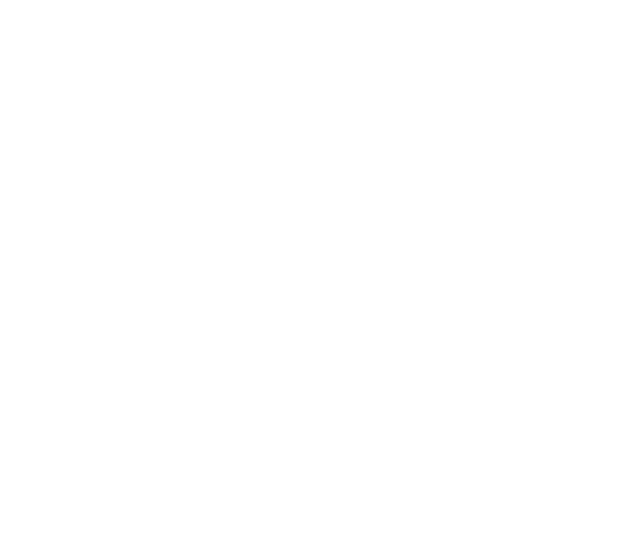
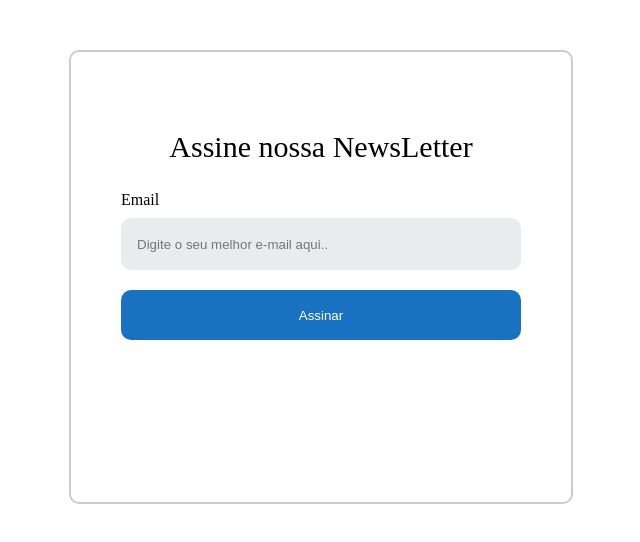
Before and after one commit to zaic33/Pseudo-classes, a plain HTML site: page index.html in a window 1280 px wide. Shown: the whole page, without its empty margins (319-959 px from the left). Drawn offline with Linux system fonts and the light colour scheme.

Commit message:
finallizado

```diff
--- a/index.html
+++ b/index.html
@@ -3,9 +3,19 @@
     <head>
         <meta charset="UTF-8">
         <meta name="viewport" content="width=device-width, initial-scale=1.0">
-    <title>Document</title>
+        <link rel="stylesheet" href="./reset.css">
+        <link rel="stylesheet" href="./stylepseudoclasse.css">
+        <title>Pseudo-Classes</title>
     </head>
     <body>
-
+        <section class="card">
+            <h2 class="card-title">Assine nossa NewsLetter</h2>
+            <form class="card-form">
+                <label for="email">Email</label>
+                <input type="email" name="email id=email" class="input-email"
+                placeholder="Digite o seu melhor e-mail aqui.."/>
+                <input class="btn-sign" type="button" value="Assinar"/>
+            </form>
+        </section>
     </body>
 </html>
--- a/reset.css
+++ b/reset.css
@@ -0,0 +1,43 @@
+html, body, div, span, applet, object, iframe,
+h1, h2, h3, h4, h5, h6, p, blockquote, pre,
+a, abbr, acronym, address, big, cite, code,
+del, dfn, em, img, ins, kbd, q, s, samp,
+small, strike, strong, sub, sup, tt, var,
+b, u, i, center,
+dl, dt, dd, ol, ul, li,
+fieldset, form, label, legend,
+table, caption, tbody, tfoot, thead, tr, th, td,
+article, aside, canvas, details, embed,
+figure, figcaption, footer, header, hgroup,
+menu, nav, output, ruby, section, summary,
+time, mark, audio, video {
+	margin: 0;
+	padding: 0;
+	border: 0;
+	font-size: 100%;
+	font: inherit;
+	vertical-align: baseline;
+}
+/* HTML5 display-role reset for older browsers */
+article, aside, details, figcaption, figure,
+footer, header, hgroup, menu, nav, section {
+	display: block;
+}
+body {
+	line-height: 1;
+}
+ol, ul {
+	list-style: none;
+}
+blockquote, q {
+	quotes: none;
+}
+blockquote:before, blockquote:after,
+q:before, q:after {
+	content: '';
+	content: none;
+}
+table {
+	border-collapse: collapse;
+	border-spacing: 0;
+}
--- a/stylepseudoclasse.css
+++ b/stylepseudoclasse.css
@@ -0,0 +1,59 @@
+.card{
+    width: 400px;
+    height: 350px;
+    margin: 50px auto;
+    padding: 50px;
+    border: 2px solid #ccc;
+    border-radius: 10px;
+}
+
+.card-title{
+    text-align: center;
+    margin: 30px;
+    font-size: 30px;
+
+}
+
+.card-form{
+    display: flex;
+    flex-direction: column;
+}
+
+.card-form label{
+    margin-bottom: 10px;
+}
+
+.input-email{
+    background: #e9ecef;
+    border: 1px solid transparent;
+    border-radius: 10px;
+    margin-bottom: 20px;
+    padding: 0 15px;
+    height: 50px;
+}
+
+.input-email:hover{
+    background: #dee2e6;
+}
+
+.input-email:focus{
+    background: #fff;
+    border: 1px solid #000;
+}
+
+.btn-sign{
+    background: #1971c2;
+    border: none;
+    border-radius: 10px;
+    color: #fff;
+    height: 50px;
+    cursor: pointer;
+}
+
+.btn-sign:hover{
+    background: #1864ab;
+}
+
+.btn-sign:focus{
+    border: 1px solid #000;
+}
```
Lines whose indentation alone changed are shown as unchanged.
